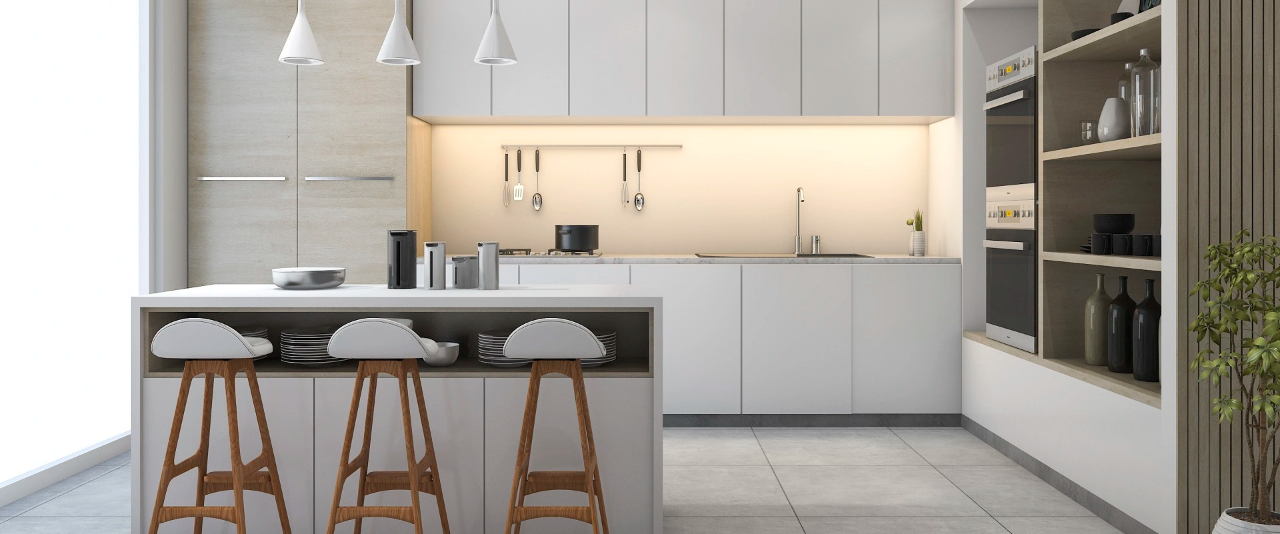
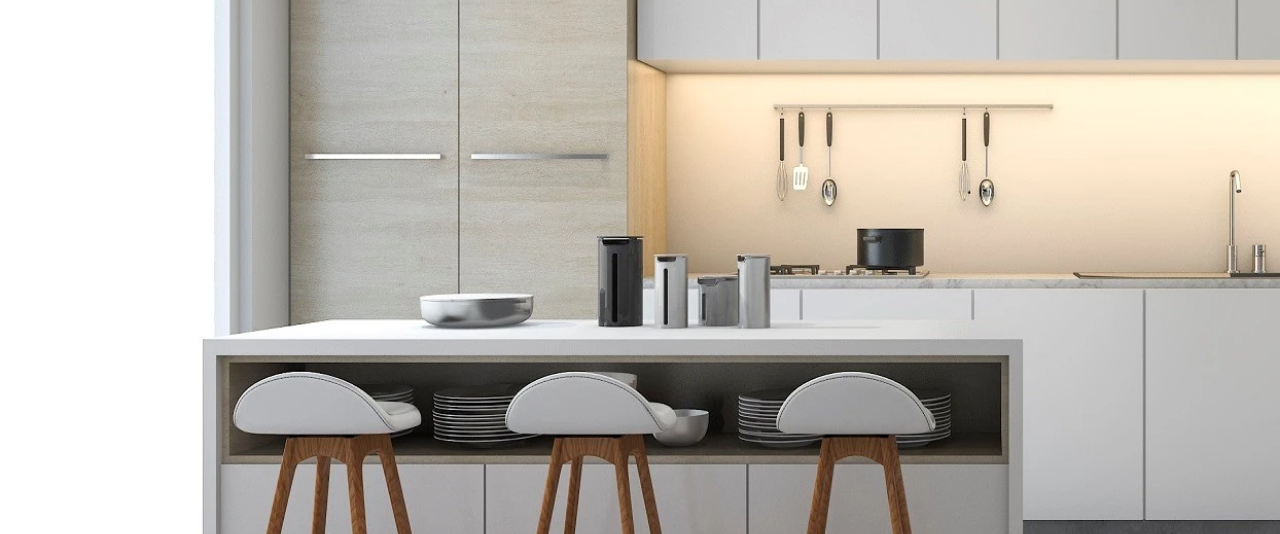
Before and after one commit to Emimayerk/OP-Amoblamientos, a plain HTML site: page index.html in a window 1280 px wide. Shown: the part 140-674 px from the top of the page. Drawn offline with Linux system fonts and the light colour scheme.

Commit message:
cambioss

```diff
--- a/style.css
+++ b/style.css
@@ -93,7 +93,7 @@ header {
 #home-principal {
   width: 100%;
   height: 90vh;
-  background: url(img/home-principal.webp);
+  background: url(jpg-products/home-principal.webp);
   background-position: center;
   background-size: cover;
 }
```
Also changed, not shown: jpg-products/home-principal.jpg (added), jpg-products/home-principal.webp (added), new-img/vestidores.jpg (deleted), 2 other files.
